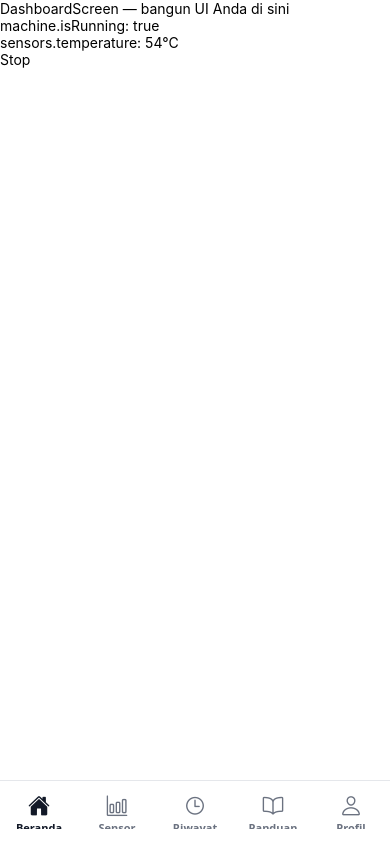
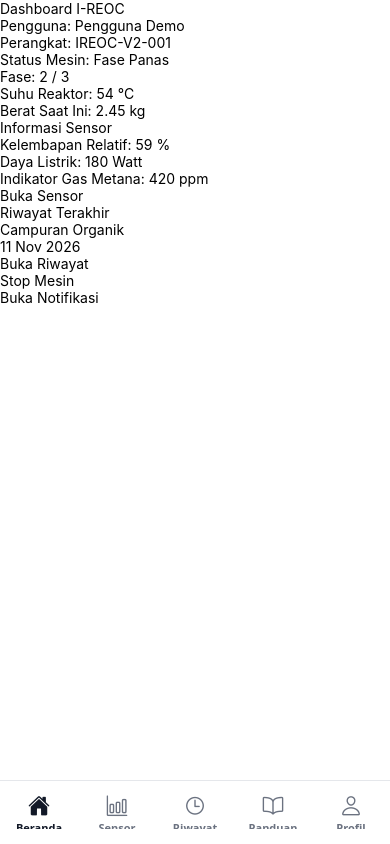
Before and after one commit to SandiPujanta/I-REOC, a React Native app: screen /MainTabs in a window 390 px wide. Built offline with nearby package versions, Linux system fonts and the light colour scheme.

Commit message:
feat: add DashboardScreen component for main application view

```diff
--- a/src/screens/main/DashboardScreen.jsx
+++ b/src/screens/main/DashboardScreen.jsx
@@ -12,6 +12,11 @@ import React, { useState, useEffect, useCallback } from 'react';
 import { View, Text, ScrollView, TouchableOpacity, RefreshControl, StyleSheet } from 'react-native';
 import { Ionicons } from '@expo/vector-icons';
 import { ROUTES, COLORS } from '../../constants';
+import { phases } from '../../data/phases';
+import { sensors as sensorData } from '../../data/sensors';
+import { batches } from '../../data/batches';
+import { batchAktif } from '../../data/batches';
+import { device } from '../../data/device';
 
 // ─── Struktur data mesin (akan dari API/WebSocket nanti) ─────────────────────
 const INITIAL_MACHINE_STATE = {
@@ -43,117 +48,109 @@ const INITIAL_LAST_BATCH = {
 };
 
 // ─── Component ────────────────────────────────────────────────────────────────
+
 const DashboardScreen = ({ navigation }) => {
-  const user = { name: 'Pengguna Demo' };
 
-  const [machine, setMachine] = useState(INITIAL_MACHINE_STATE);
-  const [sensors, setSensors] = useState(INITIAL_SENSOR_SUMMARY);
-  const [lastBatch, setLastBatch] = useState(INITIAL_LAST_BATCH);
-  const [refreshing, setRefreshing] = useState(false);
-  const [isLoadingToggle, setIsLoadingToggle] = useState(false);
+  // State simulasi mesin
+  const [berjalan, setBerjalan] = useState(true);
 
-  // ── Ambil data dari API saat mount ──────────────────────────────────────────
-  useEffect(() => {
-    fetchDashboardData();
-    // TODO: subscribe WebSocket/MQTT untuk data real-time sensor
-    // return () => unsubscribeWebSocket();
-  }, []);
+  // Mencari fase mesin berdasarkan status berjalan
+  const faseMesin = phases.find(
+    (p) => p.id === (berjalan ? 'HEATING' : 'IDLE')
+  );
 
-  const fetchDashboardData = async () => {
-    try {
-      // TODO: ganti dengan pemanggilan API nyata
-      // const [machineRes, sensorRes, batchRes] = await Promise.all([
-      //   api.get('/machine/status', token),
-      //   api.get('/sensor/latest', token),
-      //   api.get('/batch/latest', token),
-      // ]);
-      // setMachine(machineRes.data);
-      // setSensors(sensorRes.data);
-      // setLastBatch(batchRes.data);
-    } catch (error) {
-      console.error('fetchDashboardData error:', error);
-    }
+  // Mengambil sensor yang ditampilkan di Dashboard
+  const sensorBeranda = sensorData.filter(
+    (sensor) => sensor.diBeranda
+  );
+
+  // Mengambil batch selesai terbaru
+  const batchTerakhir = batches[0];
+
+  // Mengambil informasi pengguna
+  const user = device.pengguna;
+
+  // Fungsi Start / Stop
+  const handleMachineToggle = () => {
+    setBerjalan((prev) => !prev);
   };
 
-  const onRefresh = useCallback(async () => {
-    setRefreshing(true);
-    await fetchDashboardData();
-    setRefreshing(false);
-  }, []);
-
-  // ── Toggle Start / Stop mesin ────────────────────────────────────────────────
-  const handleMachineToggle = async () => {
-    try {
-      setIsLoadingToggle(true);
-      const nextState = !machine.isRunning;
-
-      // TODO: kirim perintah ke API/IoT
-      // await api.post('/machine/control', { command: nextState ? 'start' : 'stop' }, token);
-
-      // Update state lokal (sementara, nanti dari response API)
-      setMachine((prev) => ({
-        ...prev,
-        isRunning: nextState,
-        phaseName: nextState ? 'Pemanasan' : 'Siap (Idle)',
-        phaseNumber: nextState ? 2 : 0,
-      }));
-      setSensors((prev) => ({
-        ...prev,
-        temperature: nextState ? 54 : 28,
-      }));
-    } catch (error) {
-      console.error('handleMachineToggle error:', error);
-    } finally {
-      setIsLoadingToggle(false);
-    }
+  // Fungsi navigasi
+  const goToSensor = () => {
+    navigation.navigate(ROUTES.SENSOR);
   };
 
-  // ── Navigasi ─────────────────────────────────────────────────────────────────
-  const goToSensor = () => navigation.navigate(ROUTES.SENSOR);
-  const goToHistory = () => navigation.navigate(ROUTES.HISTORY);
-  const goToNotification = () => navigation.navigate(ROUTES.NOTIFICATION);
+  const goToHistory = () => {
+    navigation.navigate(ROUTES.HISTORY);
+  };
 
-  // ─────────────────────────────────────────────────────────────────────────────
-  // TODO: Bangun UI di sini menggunakan data:
-  //   machine.isRunning        → state mesin (true/false)
-  //   machine.phaseName        → nama fase ("Pemanasan", "Idle", dsb.)
-  //   machine.phaseNumber      → "Fase 2 / 4"
-  //   machine.deviceId         → "IREOC-V2-001"
-  //   machine.mode             → badge "Mode Simulasi"
-  //   sensors.temperature      → suhu reaktor (°C)
-  //   sensors.tempStatus       → "Optimal"
-  //   sensors.weight           → bobot sampah (kg)
-  //   sensors.humidity         → kelembapan (%)
-  //   sensors.power            → daya pemanas (Watt)
-  //   sensors.em4Dose          → dosis EM4 (ml)
-  //   lastBatch.type           → jenis sampah terakhir
-  //   lastBatch.date           → tanggal batch
-  //   lastBatch.duration       → durasi
-  //   lastBatch.resultKg       → hasil kompos (kg)
-  //   lastBatch.initialKg      → bobot awal (kg)
-  //   handleMachineToggle()    → fungsi Start/Stop mesin
-  //   isLoadingToggle          → loading state tombol toggle
-  //   goToSensor()             → navigasi ke tab Sensor
-  //   goToHistory()            → navigasi ke tab Riwayat
-  //   goToNotification()       → navigasi ke Notifikasi
-  //   user.name                → nama pengguna
-  // ─────────────────────────────────────────────────────────────────────────────
+  const goToNotification = () => {
+    navigation.navigate(ROUTES.NOTIFICATION);
+  };
 
   return (
-    <ScrollView
-      style={styles.container}
-      refreshControl={<RefreshControl refreshing={refreshing} onRefresh={onRefresh} />}
-    >
-      {/* TODO: Bangun UI di sini */}
-      <Text>DashboardScreen — bangun UI Anda di sini</Text>
-      <Text>machine.isRunning: {String(machine.isRunning)}</Text>
-      <Text>sensors.temperature: {sensors.temperature}°C</Text>
+    <ScrollView style={styles.container}>
+
+      <Text>Dashboard I-REOC</Text>
+
+      <Text>Pengguna: {user.nama}</Text>
+
+      <Text>Perangkat: {device.id}</Text>
+
+      <Text>
+        Status Mesin: {faseMesin.nama}
+      </Text>
+
+      <Text>
+        Fase: {faseMesin.fase} / 3
+      </Text>
+
+      <Text>
+        Suhu Reaktor: {faseMesin.suhuSimulasi} °C
+      </Text>
+
+      <Text>
+        Berat Saat Ini: {batchAktif.beratSekarang} kg
+      </Text>
+
+      <Text>Informasi Sensor</Text>
+
+      {sensorBeranda.map((sensor) => (
+        <View key={sensor.id}>
+          <Text>
+            {sensor.nama}: {sensor.nilai} {sensor.satuan}
+          </Text>
+        </View>
+      ))}
+
+      <TouchableOpacity onPress={goToSensor}>
+        <Text>Buka Sensor</Text>
+      </TouchableOpacity>
+
+      <Text>Riwayat Terakhir</Text>
+
+      <Text>{batchTerakhir.jenis}</Text>
+
+      <Text>{batchTerakhir.tanggal}</Text>
+
+      <TouchableOpacity onPress={goToHistory}>
+        <Text>Buka Riwayat</Text>
+      </TouchableOpacity>
+
       <TouchableOpacity onPress={handleMachineToggle}>
-        <Text>{machine.isRunning ? 'Stop' : 'Mulai'}</Text>
+        <Text>
+          {berjalan ? 'Stop Mesin' : 'Mulai Mesin'}
+        </Text>
       </TouchableOpacity>
+
+      <TouchableOpacity onPress={goToNotification}>
+        <Text>Buka Notifikasi</Text>
+      </TouchableOpacity>
+
     </ScrollView>
   );
 };
+
 
 const styles = StyleSheet.create({
   container: {
```
